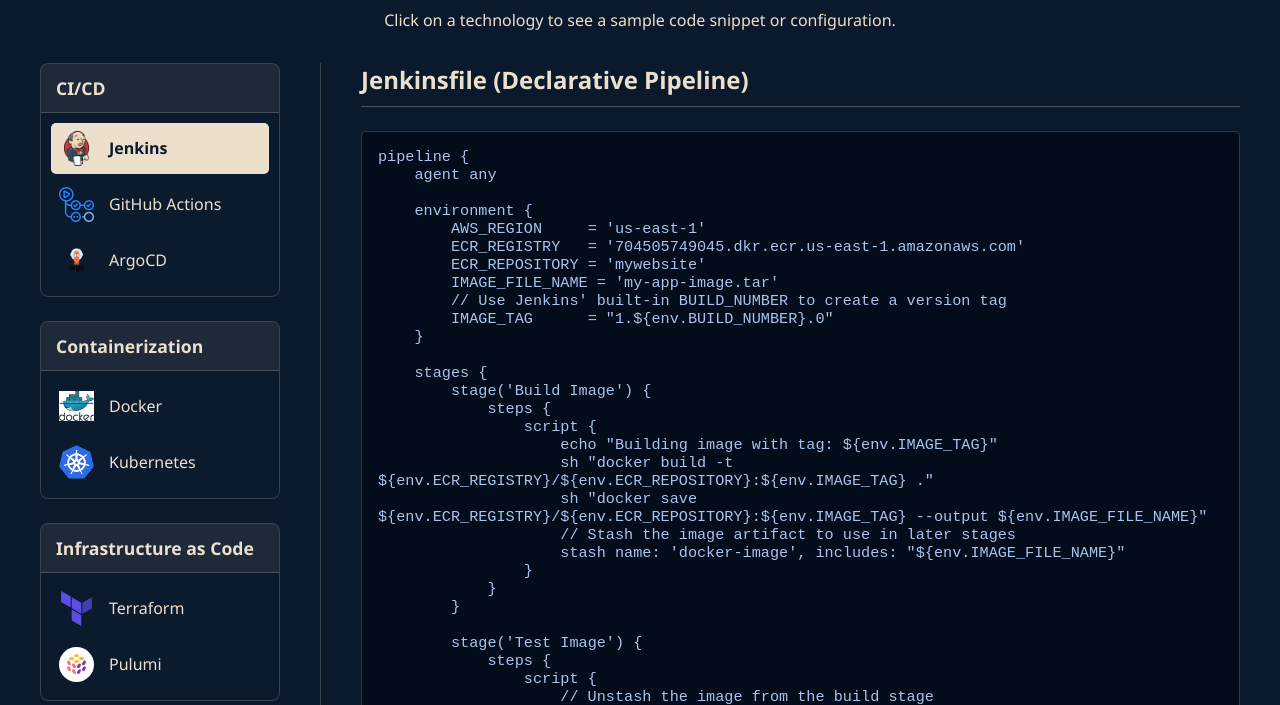
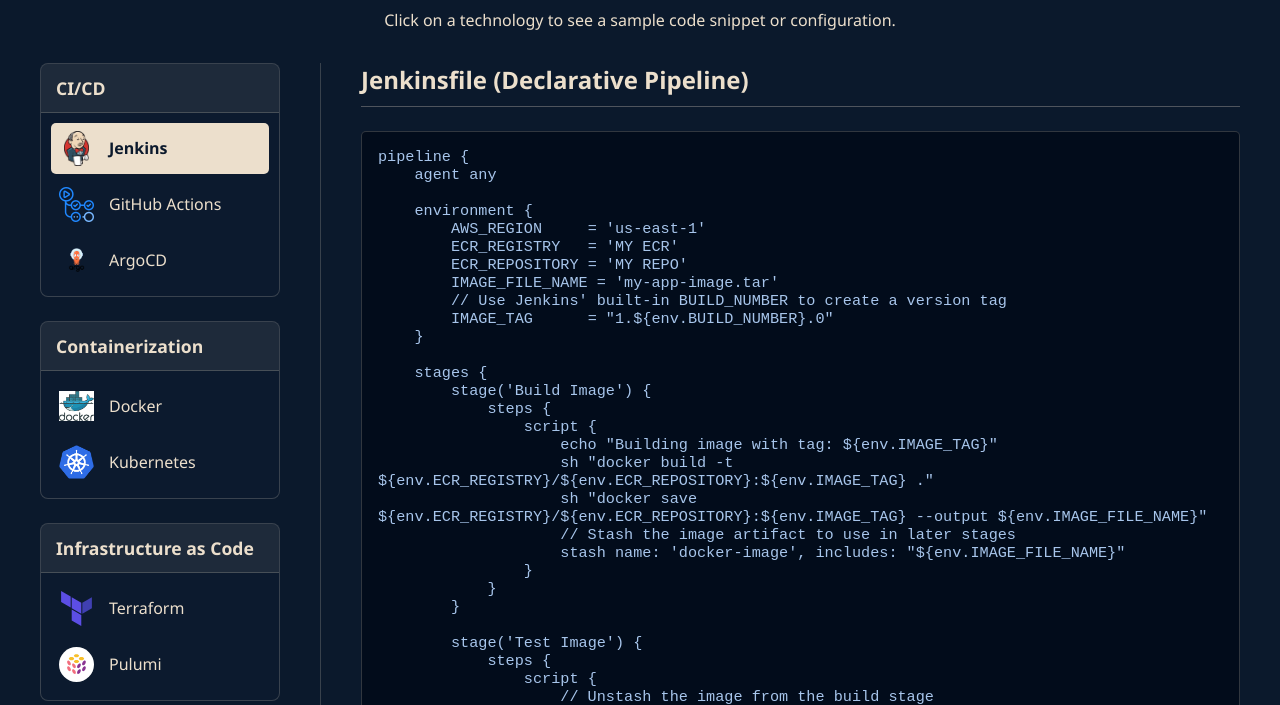
Before and after one commit to liormilliger/mywebsite-app, a Flask app: page /tech-in-action in a window 1280 px wide. Shown: the part 205-910 px from the top of the page. Run offline with Flask 3, Linux system fonts and the light colour scheme.

Commit message:
removed Sensitive information

```diff
--- a/app/templates/tech.html
+++ b/app/templates/tech.html
@@ -113,8 +113,8 @@
 
     environment {
         AWS_REGION     = 'us-east-1'
-        ECR_REGISTRY   = '704505749045.dkr.ecr.us-east-1.amazonaws.com'
-        ECR_REPOSITORY = 'mywebsite'
+        ECR_REGISTRY   = 'MY ECR'
+        ECR_REPOSITORY = 'MY REPO'
         IMAGE_FILE_NAME = 'my-app-image.tar'
         // Use Jenkins' built-in BUILD_NUMBER to create a version tag
         IMAGE_TAG      = "1.${env.BUILD_NUMBER}.0"
@@ -199,8 +199,8 @@
 
 env:
   AWS_REGION: us-east-1
-  ECR_REGISTRY: 704505749045.dkr.ecr.us-east-1.amazonaws.com
-  ECR_REPOSITORY: mywebsite
+  ECR_REGISTRY: MY ECR_REGISTRY
+  ECR_REPOSITORY: MY REPO
   IMAGE_FILE_NAME: my-app-image.tar
 
 jobs:
```
